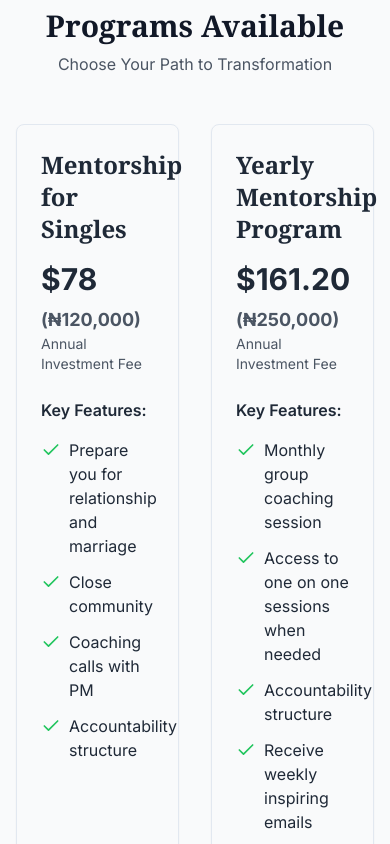
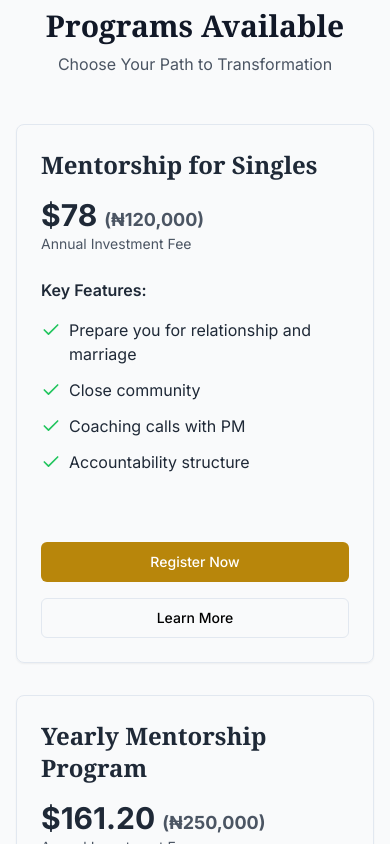
Before and after one commit to elvissamuel/mkm, a Next.js app: page / in a window 390 px wide. Shown: the part 2720-3564 px from the top of the page. Built offline with nearby package versions, Linux system fonts and the light colour scheme.

Commit message:
responsiveness

```diff
--- a/src/components/pricing-section.tsx
+++ b/src/components/pricing-section.tsx
@@ -38,7 +38,7 @@ export default function PricingSection() {
       <div className="container mx-auto px-4">
         <h2 className="mb-2 text-center text-gray-900 font-serif text-3xl font-bold">Programs Available</h2>
         <p className="mb-12 text-center text-gray-600">Choose Your Path to Transformation</p>
-        <div className=" grid grid-cols-2 gap-8">
+        <div className=" grid md:grid-cols-2 gap-8">
           {plans.map((plan, index) => (
             <Card key={index} className="flex flex-col bg-transparent p-6 text-gray-800">
               <div className="mb-4">
```
